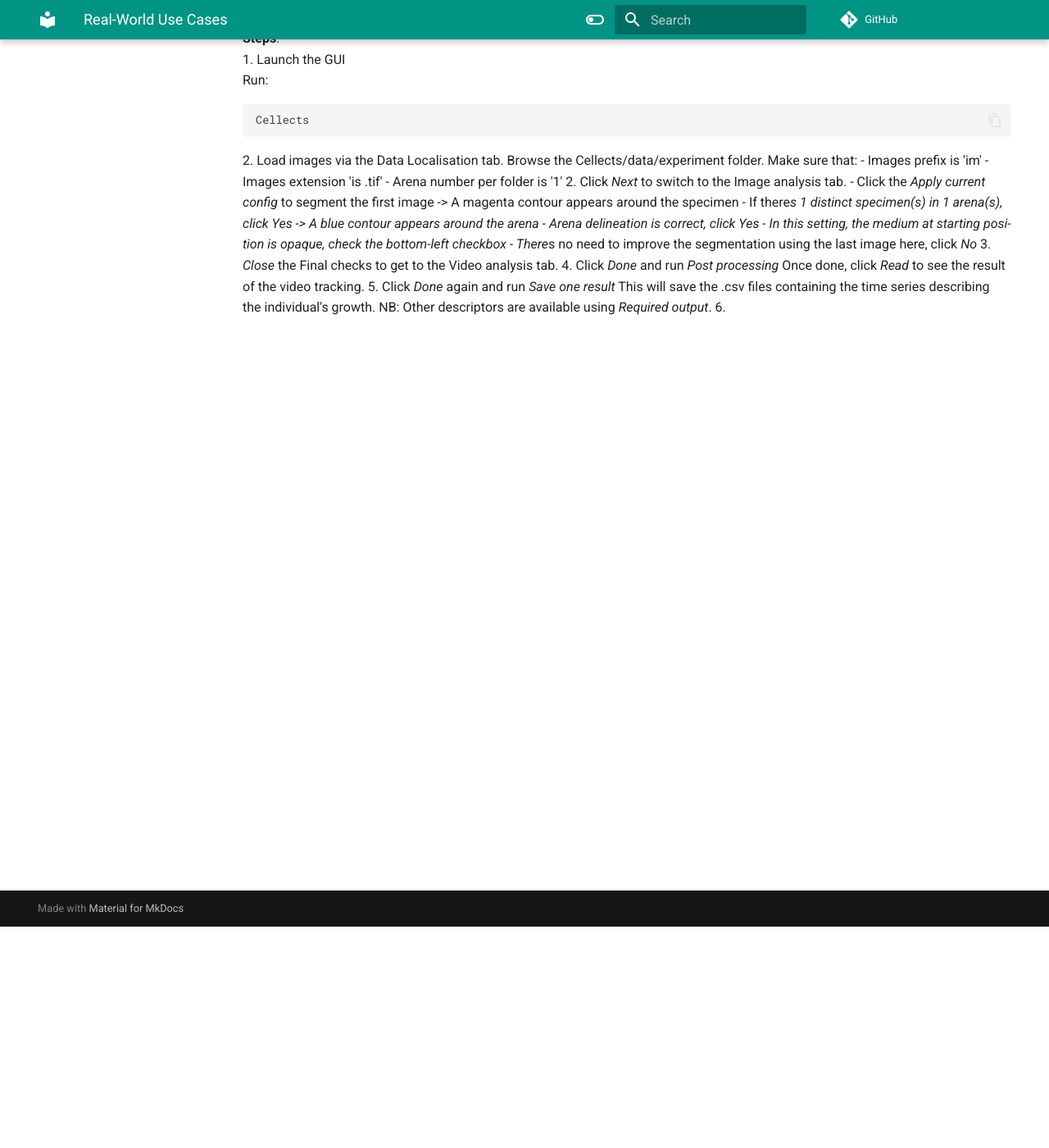
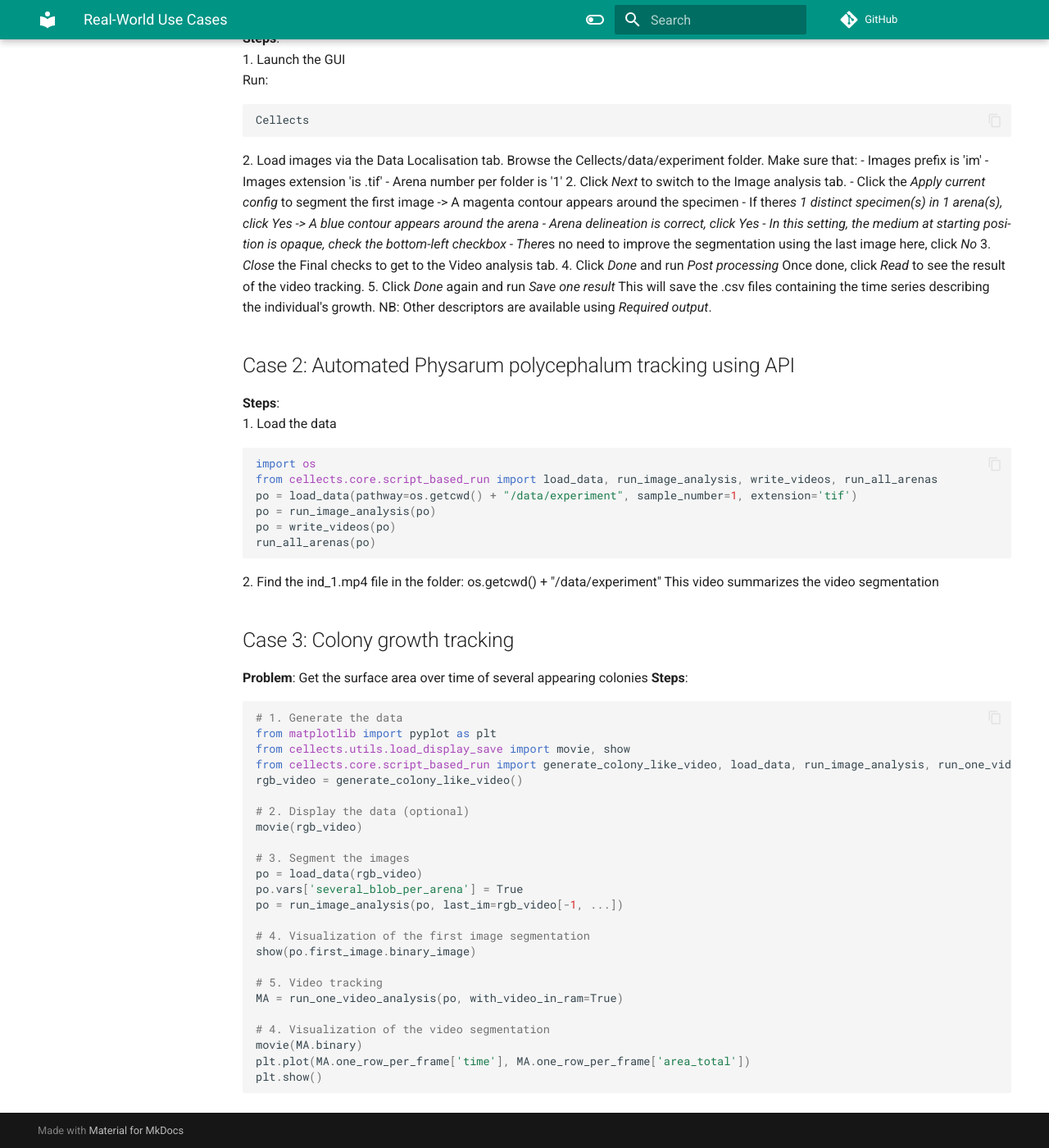
Before and after one commit to Aurele-B/Cellects, an MkDocs documentation site: the page built from doc/use-cases.md, in a window 1280 px wide and 1400 px high, scrolled down 270 px. Shown: the whole window at 82% size. Built offline with MkDocs 1.6.1 and Material for MkDocs 9.7.7, drawn with Linux system fonts in a browser that asks for light colours; comment, search, counter and statistics services are not loaded.

Commit message:
Add Case 2: Automated Physarum polycephalum tracking using API

````diff
--- a/doc/use-cases.md
+++ b/doc/use-cases.md
@@ -29,4 +29,47 @@ Once done, click *Read* to see the result of the video tracking.
 This will save the .csv files containing the time series describing the individual's growth.
 NB:
 Other descriptors are available using *Required output*.
-6.
+
+## Case 2: Automated Physarum polycephalum tracking using API
+**Steps**:
+1. Load the data
+```python
+import os
+from cellects.core.script_based_run import load_data, run_image_analysis, write_videos, run_all_arenas
+po = load_data(pathway=os.getcwd() + "/data/experiment", sample_number=1, extension='tif')
+po = run_image_analysis(po)
+po = write_videos(po)
+run_all_arenas(po)
+```
+2. Find the ind_1.mp4 file in the folder: os.getcwd() + "/data/experiment"
+This video summarizes the video segmentation
+
+## Case 3: Colony growth tracking
+**Problem**: Get the surface area over time of several appearing colonies
+**Steps**:
+```python
+# 1. Generate the data
+from matplotlib import pyplot as plt
+from cellects.utils.load_display_save import movie, show
+from cellects.core.script_based_run import generate_colony_like_video, load_data, run_image_analysis, run_one_video_analysis
+rgb_video = generate_colony_like_video()
+
+# 2. Display the data (optional)
+movie(rgb_video)
+
+# 3. Segment the images
+po = load_data(rgb_video)
+po.vars['several_blob_per_arena'] = True
+po = run_image_analysis(po, last_im=rgb_video[-1, ...])
+
+# 4. Visualization of the first image segmentation
+show(po.first_image.binary_image)
+
+# 5. Video tracking
+MA = run_one_video_analysis(po, with_video_in_ram=True)
+
+# 4. Visualization of the video segmentation
+movie(MA.binary)
+plt.plot(MA.one_row_per_frame['time'], MA.one_row_per_frame['area_total'])
+plt.show()
+```
````
